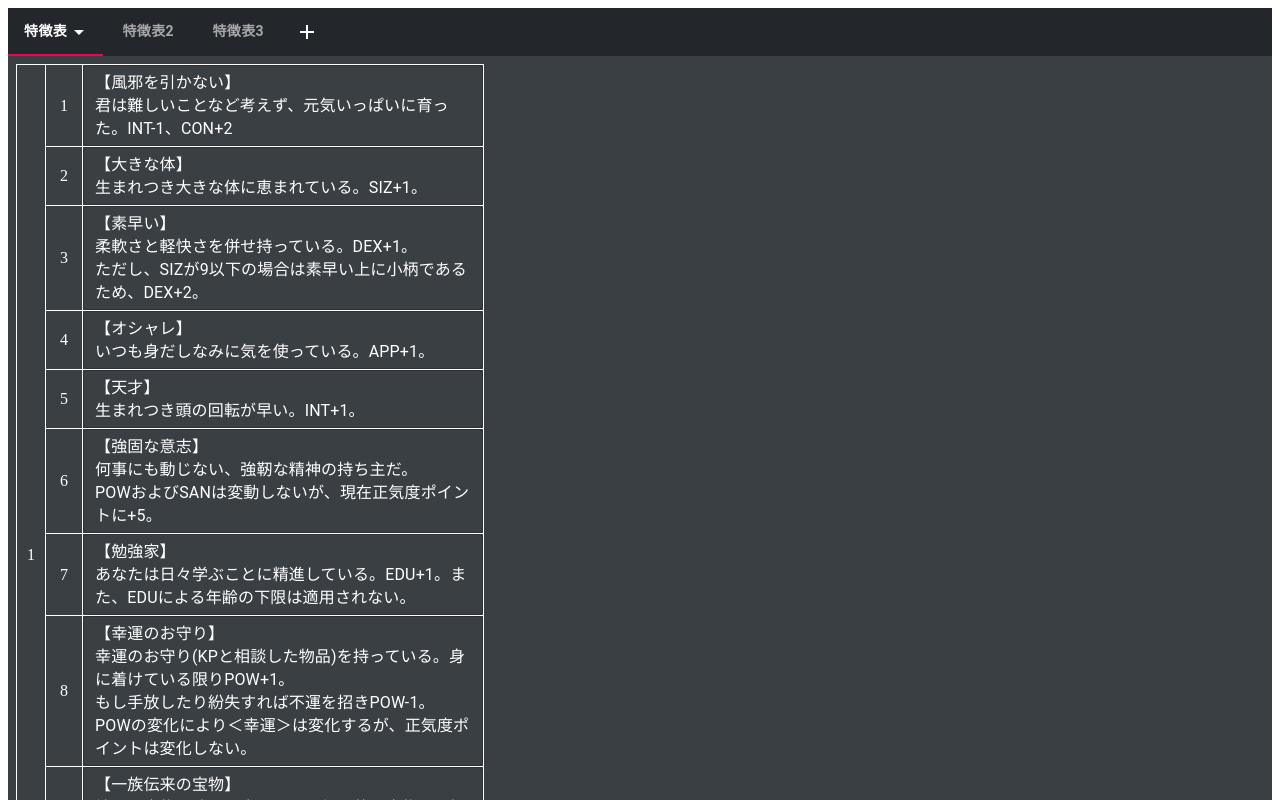
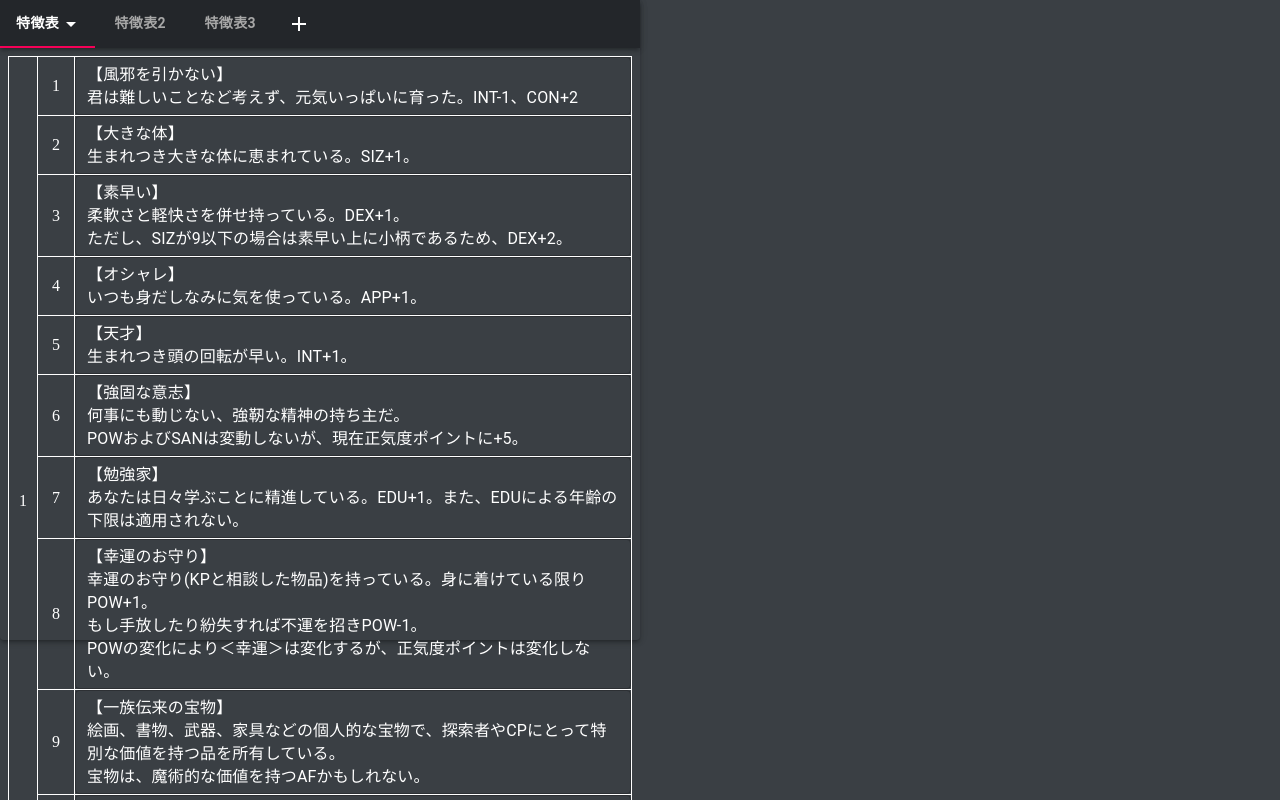
Before and after one commit to LyriDev/Iachara-CharacteristicTable, a React (Vite) app: page / in a window 1280 px wide. Shown: the top 800 px of the page. Built offline with nearby package versions, Linux system fonts and the light colour scheme.

Commit message:
Try to deal with overflow

```diff
--- /dev/null
+++ b/src/popup/App.css
@@ -0,0 +1,6 @@
+html{
+    background-color: #3a3f44;
+}
+body{
+    margin: 0;
+}
--- a/src/popup/App.tsx
+++ b/src/popup/App.tsx
@@ -1,16 +1,20 @@
 import { useState } from 'react'
 import TabBar from './components/TabBar';
 import TabContent from './components/TabContent';
+import { Paper } from '@mui/material';
 
 function App() {
     const [focusIndex, setFocusIndex] = useState(0);
 
     return (
-        <div
+        <Paper
             style={{
                 color: "white",
                 backgroundColor: "#3a3f44",
+                width: "40rem",
+                height: "40rem"
             }}
+            sx={{ boxShadow: 3 }}
         >
             <TabBar
                 focusIndex={focusIndex}
@@ -19,7 +23,7 @@ function App() {
             <TabContent
                 focusIndex={focusIndex}
             />
-        </div>
+        </Paper>
     )
 }
 
--- /dev/null
+++ b/src/popup/components/Footer.tsx
@@ -0,0 +1,20 @@
+import { useContext } from 'react'
+import { CharacteristicTableContext } from '../providers/CharacteristicTableProvider';
+
+export default function Footer(){
+    const {
+        characteristicTableData
+    } = useContext(CharacteristicTableContext);
+
+    return (
+        <div
+            style={{
+                position: "absolute",
+                bottom: "1rem",
+                right: "1rem"
+            }}
+        >
+            hoge
+        </div>
+    )
+};
--- a/src/popup/components/TabBar.tsx
+++ b/src/popup/components/TabBar.tsx
@@ -21,6 +21,7 @@ export default function TabBar({
             variant="scrollable"
             scrollButtons="auto"
             onChange={(_event: React.SyntheticEvent, newValue: number) => setFocusIndex(newValue)}
+            sx={{ boxShadow: 3 }}
         >
             {characteristicTableData.map((tableData, index) => (
                 <TabHeader
--- a/src/popup/components/TabContent.tsx
+++ b/src/popup/components/TabContent.tsx
@@ -1,6 +1,7 @@
 import { styled } from '@mui/material/styles';
 import TableTextarea from './TableTextarea';
 import { Fragment } from 'react/jsx-runtime';
+import Footer from './Footer';
 
 const StyledTd = styled("td")({
     border: "1px white solid",
@@ -11,7 +12,7 @@ const StyledTd = styled("td")({
 const DataTd = styled("td")({
     border: "1px white solid",
     padding: 0,
-    width: "25rem"
+    width: "100%"
 });
 
 export default function TabContent({
@@ -20,9 +21,16 @@ export default function TabContent({
     focusIndex: number;
 }){
     return (
+        <div
+            style={{
+                padding: "0.5rem",
+                paddingBottom: "3rem",
+                overflowY: "hidden",
+                position: "relative"
+            }}
+        >
             <table
                 style={{
-                margin: "0.5rem",
                     border: "1px white solid",
                     borderCollapse: "collapse"
                 }}
@@ -57,5 +65,7 @@ export default function TabContent({
                     ))}
                 </tbody>
             </table>
+            <Footer/>
+        </div>
     )
 };
--- a/src/popup/main.tsx
+++ b/src/popup/main.tsx
@@ -1,6 +1,7 @@
 import React from 'react'
 import ReactDOM from 'react-dom/client'
 import App from './App.tsx'
+import "./App.css"
 import Providers from './providers/Providers.tsx'
 
 ReactDOM.createRoot(document.getElementById('root')!).render(
```
Also changed, not shown: src/popup/components/SaveButton.tsx (added). Lines whose indentation alone changed are shown as unchanged.
